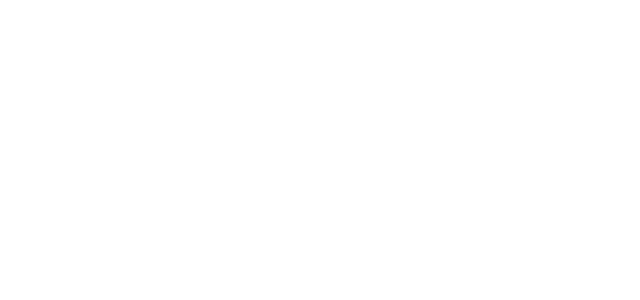
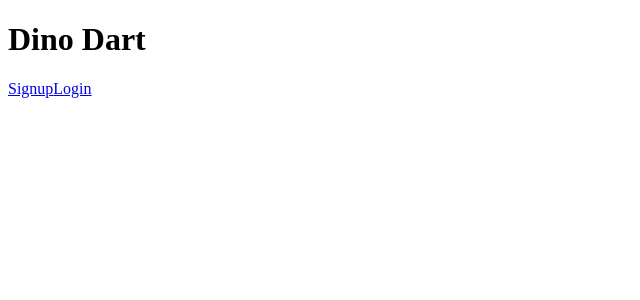
Before and after one commit to chenq7/MinionWars, a React (Create React App) app in the folder frontend/: page / in a window 1280 px wide. Shown: the top 300 px of the page, without its empty margins (0-640 px from the left). Built offline with nearby package versions, Linux system fonts and the light colour scheme.

Commit message:
update readme

```diff
--- a/frontend/src/components/app.js
+++ b/frontend/src/components/app.js
@@ -3,13 +3,14 @@
 import { Switch } from "react-router-dom";
 import LoginFormContainer from "./session/login_form_container";
 import SignupFormContainer from "./session/signup_form_container";
+import Nav from './nav/nav_container';
 
 const App = () => (
   <div>
+      <Nav/>
     <Switch>
       <AuthRoute exact path="/login" component={LoginFormContainer} />
       <AuthRoute exact path="/signup" component={SignupFormContainer} />
-
       {/* <ProtectedRoute exact path="/tweets" component={TweetsContainer} />
       <ProtectedRoute exact path="/profile" component={ProfileContainer} /> */}
     </Switch>
--- /dev/null
+++ b/frontend/src/components/nav/nav.js
@@ -0,0 +1,43 @@
+import React from "react";
+import { Link } from "react-router-dom";
+
+class Nav extends React.Component {
+  constructor(props) {
+    super(props);
+    this.logoutUser = this.logoutUser.bind(this);
+    this.getLinks = this.getLinks.bind(this);
+  }
+
+  logoutUser(e) {
+    e.preventDefault();
+    this.props.logout();
+  }
+
+  getLinks() {
+    if (this.props.loggedIn) {
+      return (
+        <div>
+          <button onClick={this.logoutUser}>Logout</button>
+        </div>
+      );
+    } else {
+      return (
+        <div>
+          <Link to={"/signup"}>Signup</Link>
+          <Link to={"/login"}>Login</Link>
+        </div>
+      );
+    }
+  }
+
+  render() {
+    return (
+      <div>
+        <h1>Dino Dart</h1>
+        {this.getLinks()}
+      </div>
+    );
+  }
+}
+
+export default Nav;
--- /dev/null
+++ b/frontend/src/components/nav/nav_container.js
@@ -0,0 +1,10 @@
+import { connect } from "react-redux";
+import { logout } from "../../actions/session_actions";
+
+import Nav from "./nav";
+
+const mapStateToProps = state => ({
+  loggedIn: state.session.isAuthenticated
+});
+
+export default connect(mapStateToProps, { logout })(Nav);
```
Also changed, not shown: frontend/src/util/session_api_util.js (line endings or trailing spaces), 1 other file (tests, documents, lock files or other folders).
